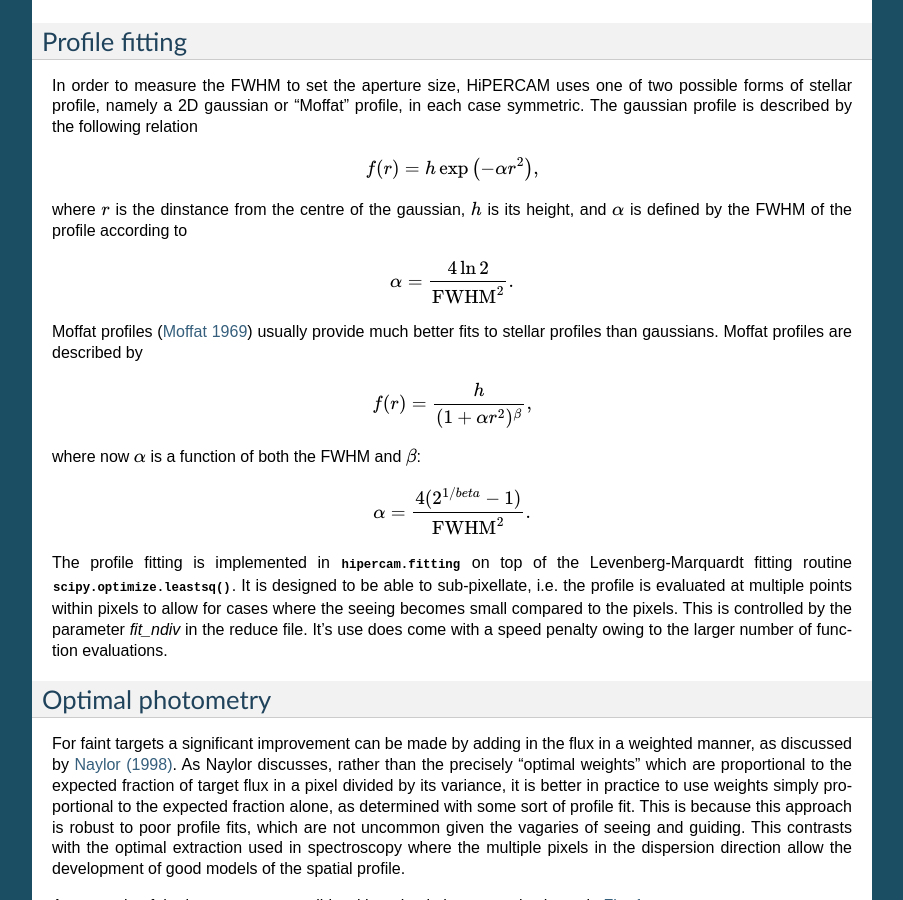
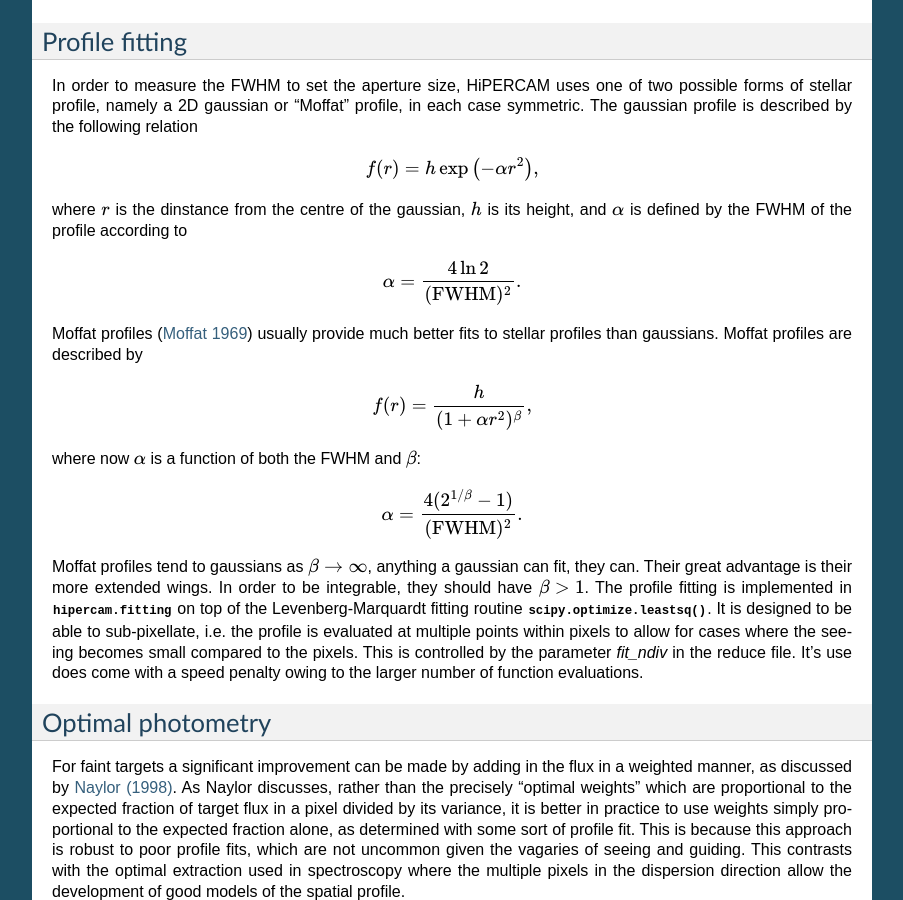
Before and after one commit to HiPERCAM/hipercam, a Sphinx documentation site: the page built from docs/photometry.rst, in a window 1280 px wide and 900 px high, scrolled down 1228 px. Shown: the whole window, without its empty margins (198-1101 px from the left). Built offline with Sphinx 7.4.7, drawn with Linux system fonts in a browser that asks for light colours; formulas are drawn with MathJax 3.

Commit message:
a few documentation corrections

```diff
--- a/docs/photometry.rst
+++ b/docs/photometry.rst
@@ -106,7 +106,7 @@ to
 
 .. math::
 
-   \alpha = \frac{4 \ln 2}{\text{FWHM}^2}.
+   \alpha = \frac{4 \ln 2}{(\text{FWHM})^2}.
 
 Moffat profiles (`Moffat 1969
 <http://adsabs.harvard.edu/abs/1969A%26A.....3..455M>`_) usually provide much
@@ -121,8 +121,11 @@ where now :math:`\alpha` is a function of both the FWHM and :math:`\beta`:
 
 .. math::
 
-   \alpha = \frac{4(2^{1/beta} - 1)}{\text{FWHM}^2}.
+   \alpha = \frac{4(2^{1/\beta} - 1)}{(\text{FWHM})^2}.
 
+Moffat profiles tend to gaussians as :math:`\beta \rightarrow \infty`, anything
+a gaussian can fit, they can. Their great advantage is their more extended
+wings. In order to be integrable, they should have :math:`\beta > 1`.
 The profile fitting is implemented in :mod:`hipercam.fitting` on top of the
 Levenberg-Marquardt fitting routine :func:`scipy.optimize.leastsq`. It is
 designed to be able to sub-pixellate, i.e. the profile is evaluated at
```
